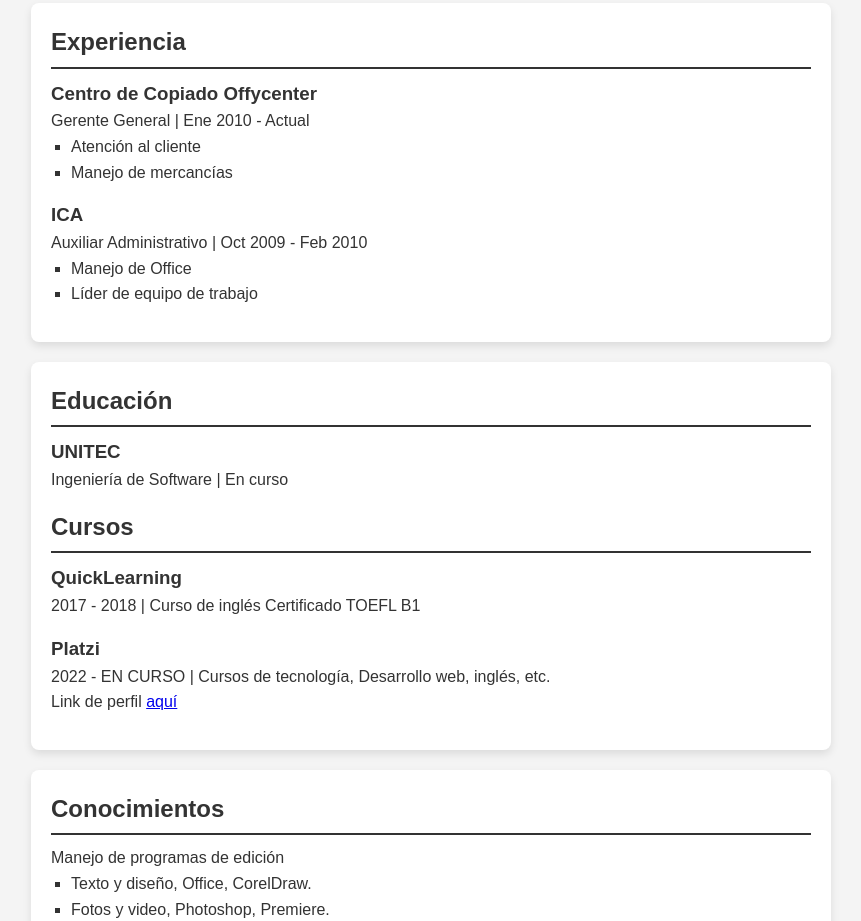
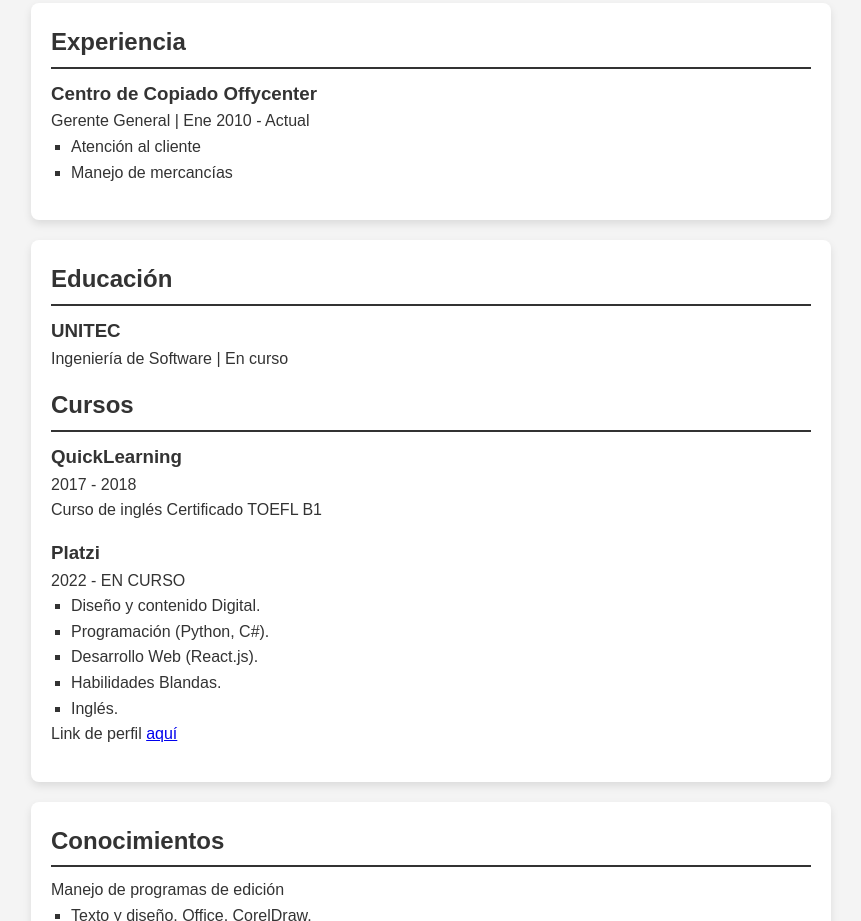
Before and after one commit to zoikev/curriculum, a plain HTML site: page index.html in a window 1280 px wide. Shown: the part 433-1354 px from the top of the page, without its empty margins (209-1070 px from the left). Drawn offline with Linux system fonts and the light colour scheme.

Commit message:
Update index.html

```diff
--- a/index.html
+++ b/index.html
@@ -32,14 +32,6 @@
                 <li>Manejo de mercancías</li>
             </ul>
         </div>
-        <div class="job">
-            <h3>ICA</h3>
-            <p>Auxiliar Administrativo | Oct 2009 - Feb 2010</p>
-            <ul>
-                <li>Manejo de Office</li>
-                <li>Líder de equipo de trabajo</li>
-            </ul>
-        </div>
     </section>
 
     <section class="education">
@@ -51,11 +43,19 @@
         <h2>Cursos</h2>
         <div class="school">
             <h3>QuickLearning</h3>
-            <p>2017 - 2018 | Curso de inglés Certificado TOEFL B1</p>
+            <p>2017 - 2018 </p>
+            <p> Curso de inglés Certificado TOEFL B1</p>
         </div>
         <div class="school">
             <h3>Platzi</h3>
-            <p>2022 - EN CURSO | Cursos de tecnología, Desarrollo web, inglés, etc.</p>
+            <p>2022 - EN CURSO </p>
+            <ul>
+                <li>Diseño y contenido Digital.</li>
+                <li>Programación (Python, C#).</li>
+                <li>Desarrollo Web (React.js).</li>
+                <li>Habilidades Blandas.</li>
+                <li>Inglés.</li>
+            </ul>
             <p>Link de perfil <a href="https://platzi.com/p/Zoikev/">aquí</a></p>
         </div>
 
```
